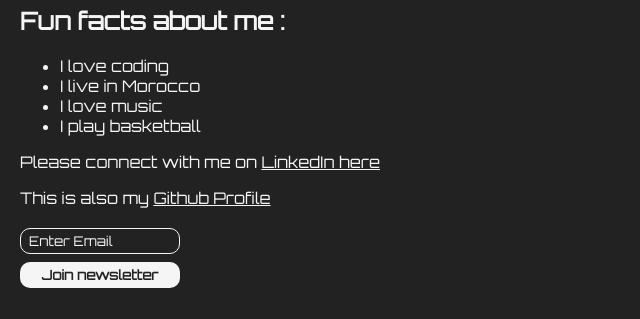
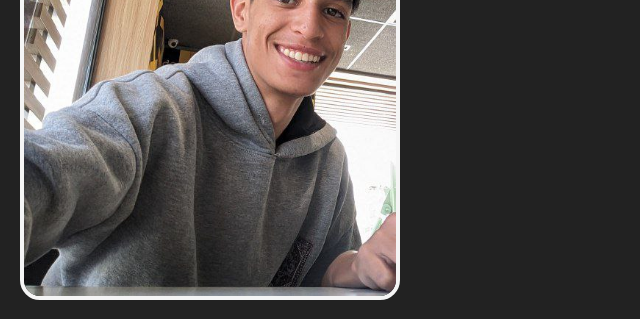
Before and after one commit to hassan22565/Hassan, a plain HTML site: page index.html in a window 1280 px wide. Shown: the part 125-444 px from the top of the page, without its empty margins (0-640 px from the left). Drawn offline with Linux system fonts and the light colour scheme; a web font is replaced by a local one.

Commit message:
Update index.html

```diff
--- a/index.html
+++ b/index.html
@@ -7,7 +7,7 @@
         <title>Profile</title>
     </head>
     <body>
-        <img src="C:\Users\Admin\Desktop\liste teste\photo_2025-10-22_19-17-42.jpg" width="50%" >
+        <img src="photo_2025-10-25_02-09-03.jpg" width="50%" >
         <h1>Hi, my name is Hassan</h1>
         <h2>Fun facts about me :</h2>
         <ul>
@@ -21,4 +21,5 @@
         <input type="text" placeholder="Enter Email">
         <button>Join newsletter</button>
     </body>
+
 </html>
```
